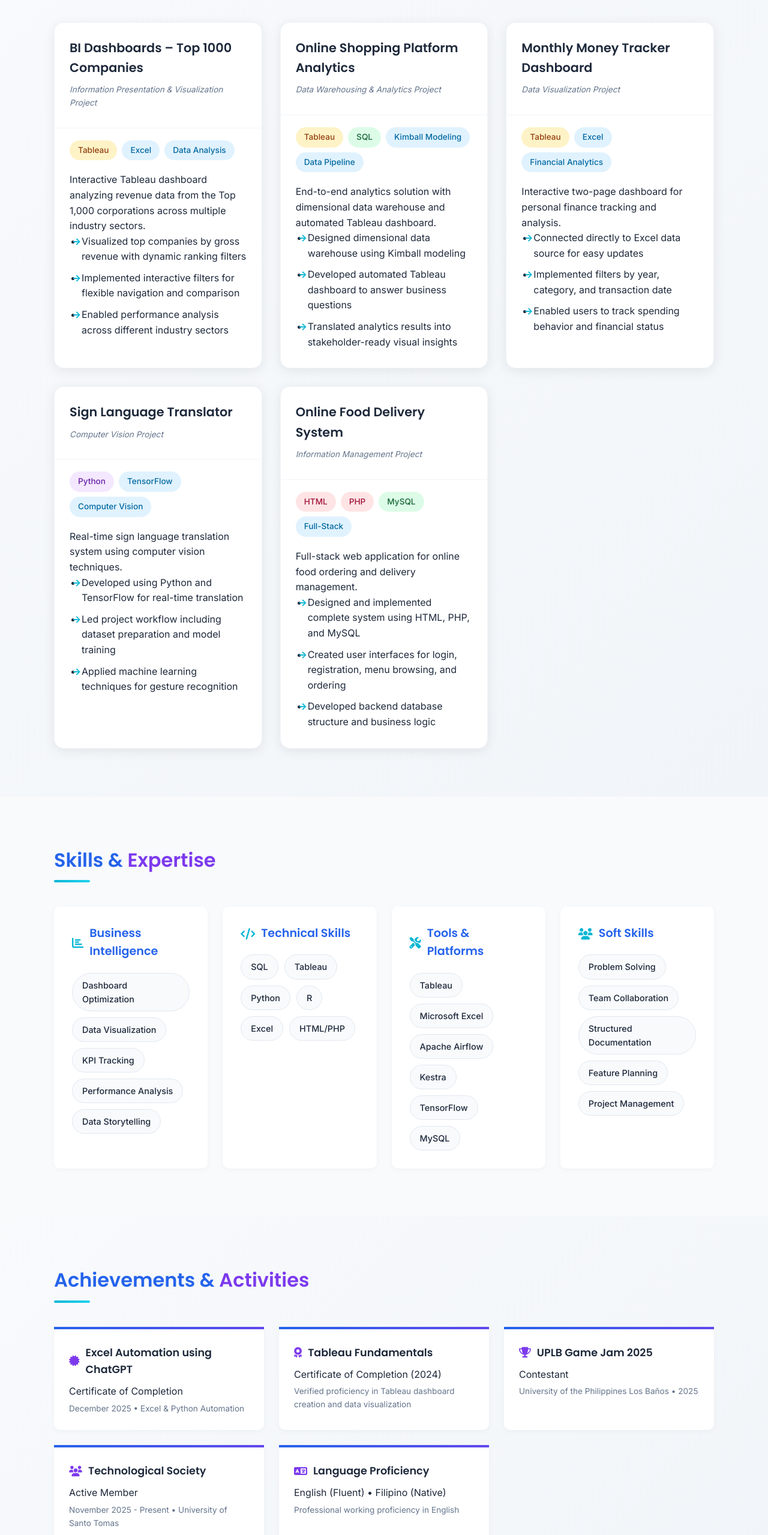
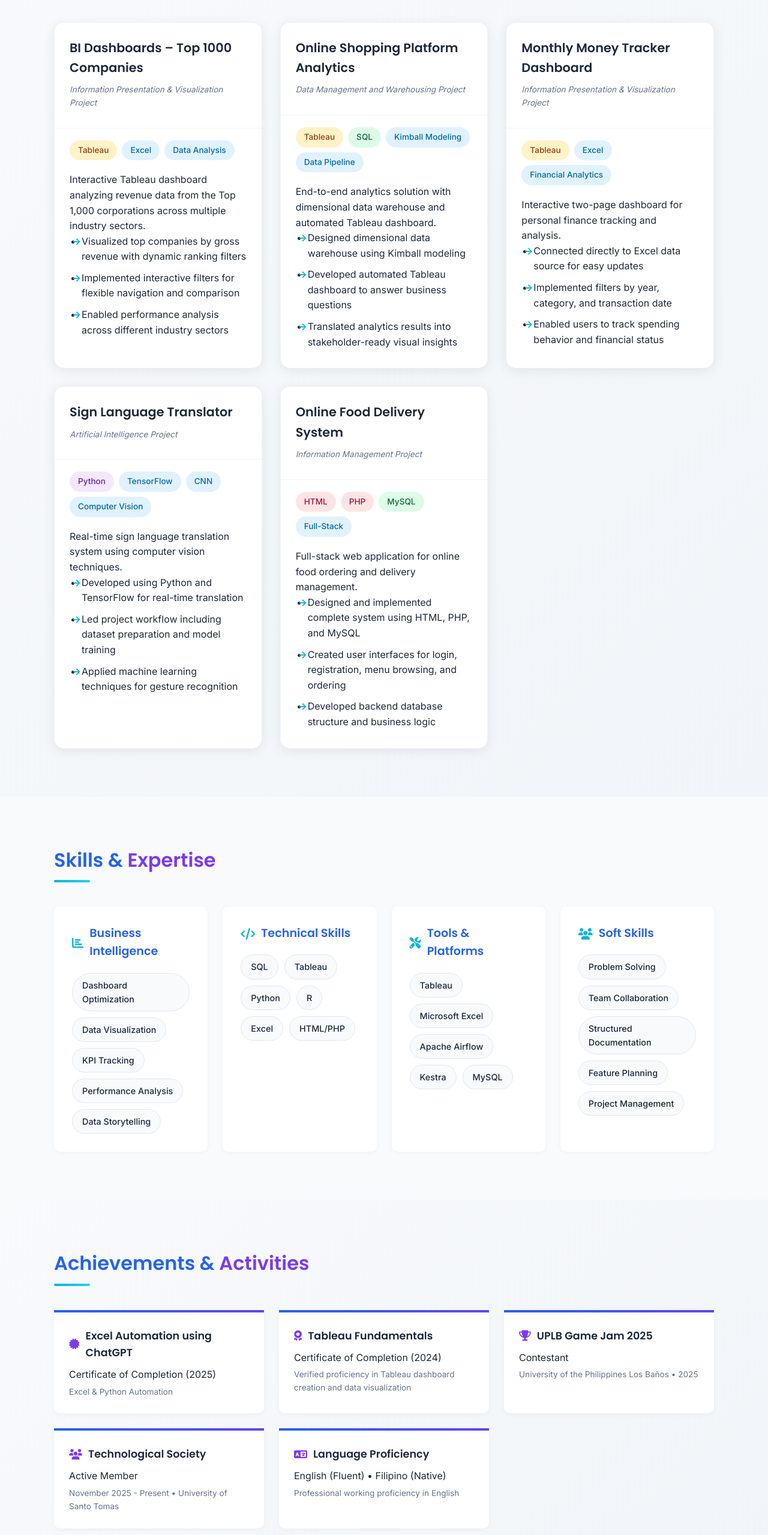
Before and after one commit to kathleenmina/portfolio, a plain HTML site: page index.html in a window 1280 px wide. Shown: the part 1574-4133 px from the top of the page at 60% size. Drawn offline with Linux system fonts and the light colour scheme.

Commit message:
index.html

```diff
--- a/index.html
+++ b/index.html
@@ -743,7 +743,7 @@
       <div class="project-card">
         <div class="project-header">
           <h3>Online Shopping Platform Analytics</h3>
-          <div class="project-course">Data Warehousing & Analytics Project</div>
+          <div class="project-course">Data Management and Warehousing Project</div>
         </div>
         <div class="project-body">
           <div class="project-tech">
@@ -764,7 +764,7 @@
       <div class="project-card">
         <div class="project-header">
           <h3>Monthly Money Tracker Dashboard</h3>
-          <div class="project-course">Data Visualization Project</div>
+          <div class="project-course">Information Presentation & Visualization Project</div>
         </div>
         <div class="project-body">
           <div class="project-tech">
@@ -784,12 +784,13 @@
       <div class="project-card">
         <div class="project-header">
           <h3>Sign Language Translator</h3>
-          <div class="project-course">Computer Vision Project</div>
+          <div class="project-course">Artificial Intelligence Project</div>
         </div>
         <div class="project-body">
           <div class="project-tech">
             <span class="tech-badge python">Python</span>
             <span class="tech-badge">TensorFlow</span>
+            <span class="tech-badge">CNN</span>
             <span class="tech-badge">Computer Vision</span>
           </div>
           <p>Real-time sign language translation system using computer vision techniques.</p>
@@ -862,7 +863,6 @@
           <span class="skill-tag">Microsoft Excel</span>
           <span class="skill-tag">Apache Airflow</span>
           <span class="skill-tag">Kestra</span>
-          <span class="skill-tag">TensorFlow</span>
           <span class="skill-tag">MySQL</span>
         </div>
       </div>
@@ -890,8 +890,8 @@
     <div class="achievements-container">
       <div class="achievement-card">
         <h3><i class="fas fa-certificate"></i> Excel Automation using ChatGPT</h3>
-        <p>Certificate of Completion</p>
-        <p class="achievement-date">December 2025 • Excel & Python Automation</p>
+        <p>Certificate of Completion (2025)</p>
+        <p class="achievement-date">Excel & Python Automation</p>
       </div>
 
       <div class="achievement-card">
```
